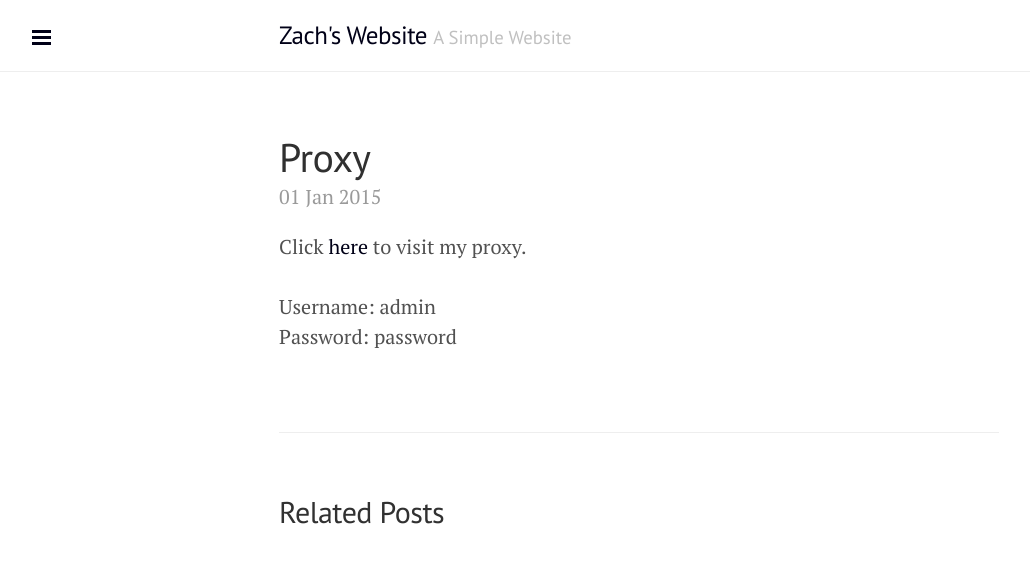
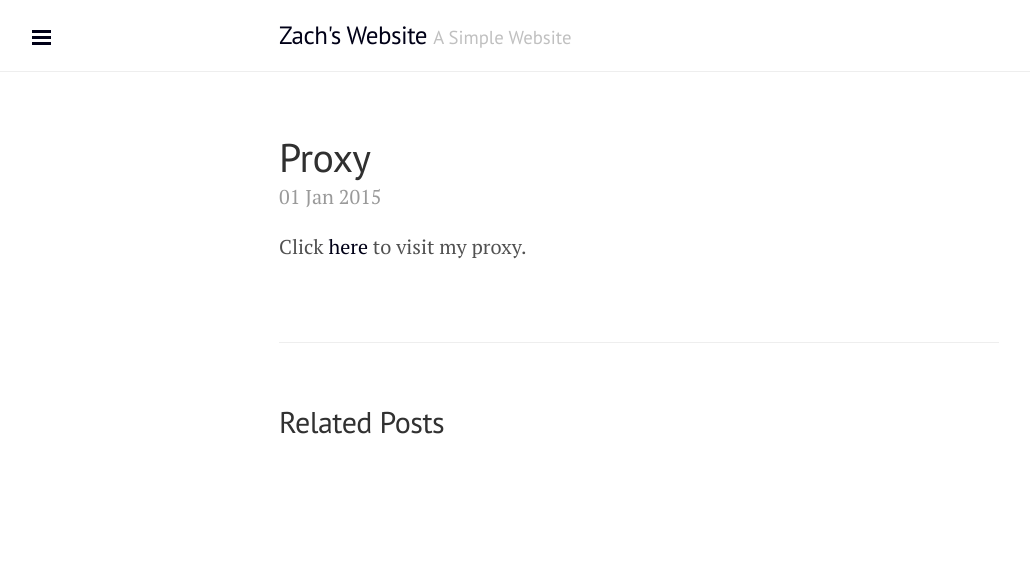
Before and after one commit to panzarino/panzarino.github.io, a Jekyll site: the page built from _posts/2015-01-01-Proxy.md, in a window 1280 px wide. Shown: the top 563 px of the page, without its empty margins (1-1031 px from the left). Built offline with Jekyll 4.4.1, drawn with Linux system fonts in a browser that asks for light colours; Markdown is read by kramdown in place of the engine named in the settings.

Commit message:
Update 2015-01-01-Proxy.md

```diff
--- a/_posts/2015-01-01-Proxy.md
+++ b/_posts/2015-01-01-Proxy.md
@@ -2,6 +2,4 @@
 layout: post
 title: Proxy
 ---
-Click <a href="http://zachpanz88.insomnia247.nl/proxy/">here</a> to visit my proxy.<br><br>
-Username: admin <br>
-Password: password
+Click <a href="http://procksy.herokuapp.com/">here</a> to visit my proxy.
```
